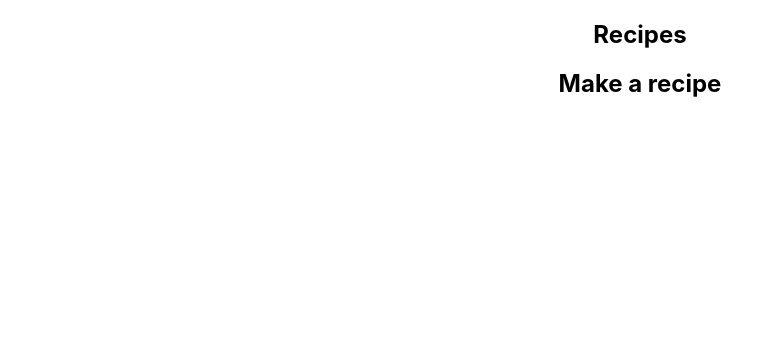
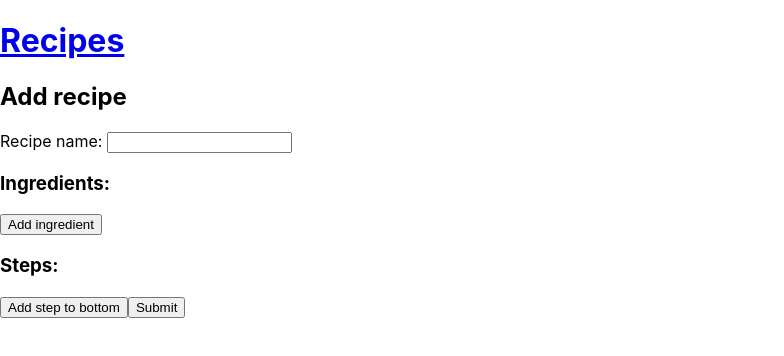
Before and after one commit to jimmywutangclan/recipe-repo, a React (Create React App) app: page /submit in a window 1280 px wide. Shown: the top 356 px of the page, without its empty margins (0-784 px from the left). Built offline with nearby package versions, Linux system fonts and the light colour scheme.

Commit message:
Added functionality to open and create recipe, as well as to open the edit page

```diff
--- a/src/App.js
+++ b/src/App.js
@@ -1,13 +1,11 @@
 import logo from './logo.svg';
-import './App.css';
+//import './App.css';
+import RecipesApp from './Components/RecipesApp';
 
 function App() {
   return (
     <div className="App">
-      <header>
-        <h2>Recipes</h2>
-        <h2>Make a recipe</h2>
-      </header>
+      <RecipesApp />
     </div>
   );
 }
--- /dev/null
+++ b/src/Components/AddRecipe.js
@@ -0,0 +1,76 @@
+import React, { useState } from 'react'
+
+export default function AddRecipe(props) {
+    const [name, setName] = useState('');
+    const [ingredients, setIngredients] = useState([]);
+    const [steps, setSteps] = useState([]);
+
+    // helper funcs for creating/adding/deleting ingredients
+
+    const deleteIngredient = (event, index) => {
+        event.preventDefault();
+        const clone = JSON.parse(JSON.stringify(ingredients));
+        clone.splice(index, 1);
+        setIngredients(clone);
+    };
+
+    const editIngredient = (event, index) => {
+        event.preventDefault();
+        const clone = JSON.parse(JSON.stringify(ingredients));
+        clone[index].ingredient = event.target.value;
+        setIngredients(clone);
+    }
+
+    const addIngredient = (event) => {
+        event.preventDefault();
+        const clone = JSON.parse(JSON.stringify(ingredients));
+        clone.push({ingredient: "", amount: 0, unit: ""});
+        setIngredients(clone);
+    }
+
+    // helper funcs for creating/adding/deleting steps
+
+    const deleteStep = (event, index) => {
+        event.preventDefault();
+        const clone = JSON.parse(JSON.stringify(steps));
+        clone.splice(index, 1);
+        setSteps(clone);
+    };
+
+    const editStep = (event, index) => {
+        event.preventDefault();
+        const clone = JSON.parse(JSON.stringify(steps));
+        clone[index].content = event.target.value;
+        setSteps(clone);
+    }
+
+    const addStepToEnd = (event) => {
+        event.preventDefault();
+        const clone = JSON.parse(JSON.stringify(steps));
+        clone.push({content: "", sublist: []});
+        setSteps(clone);
+    }
+
+    // the logic for rendering the HTML
+
+    const ingredientsForms = ingredients.map((ingredient, index) => <div><input type="text" value={ingredient.ingredient} onChange={(event) => editIngredient(event, index)}></input>
+        <button onClick={(event) => deleteIngredient(event, index)}>Delete</button></div>);
+    const stepsForms = steps.map((step, index) => <div><input type="text" value={step.content} onChange={(event) => editStep(event, index)}></input>
+        <button>Add step in between</button><button onClick={deleteStep}>Delete</button></div>);
+
+    return (
+        <div>
+            <h2>Add recipe</h2>
+            <form>
+                <label>Recipe name: <input type="text" value={name} onChange={(event) => setName(event.target.value)}></input></label>
+                <h3>Ingredients:</h3>
+                {ingredientsForms}
+                <button onClick={addIngredient}>Add ingredient</button>
+                <h3>Steps:</h3>
+                {stepsForms}
+                <button onClick={addStepToEnd}>Add step to bottom</button>
+                <button onClick={() => props.submitRecipe({name: name, ingredients: ingredients, steps: steps})}>Submit</button>
+            </form>
+        </div>
+    )
+}
--- /dev/null
+++ b/src/Components/EditRecipe.js
@@ -0,0 +1,34 @@
+import React, { useState } from 'react'
+import { useParams } from 'react-router'
+
+export default function EditRecipe(props) {
+    const recipeList = props.recipes;
+    const { id } = useParams();
+
+    const recipe = recipeList[id];
+
+    const [name, setName] = useState(recipe.name);
+    const [ingredients, setIngredients] = useState(recipe.ingredients);
+    const [steps, setSteps] = useState(recipe.steps);
+
+    const ingredientsForms = ingredients.map((ingredient, index) => <div><input type="text" value={ingredient.ingredient}></input><button>Delete</button></div>);
+    const stepsForms = steps.map((step, index) => <div><input type="text" value={step.content}></input><button>Add step below</button><button>Delete</button></div>);
+
+    return (
+        <div>
+            <div>
+                <h2>Edit recipe</h2>
+                <form>
+                    <label>Recipe name: <input type="text" value={name}></input></label>
+                    <h3>Ingredients:</h3>
+                    {ingredientsForms}
+                    <button>Add ingredient</button>
+                    <h3>Steps:</h3>
+                    {stepsForms}
+                    <button>Add step to bottom</button>
+                    <button>Submit</button>
+                </form>
+            </div>
+        </div>
+    )
+}
--- /dev/null
+++ b/src/Components/MainMenu.js
@@ -0,0 +1,10 @@
+import React from 'react'
+
+export default function MainMenu(props) {
+    return (
+        <div>
+            <a href="/submit">Submit new recipe</a>
+            {props.recipePreviews}
+        </div>
+    )
+}
--- /dev/null
+++ b/src/Components/Recipe.js
@@ -0,0 +1,44 @@
+import React, { useState } from 'react'
+import { useParams } from 'react-router'
+
+export default function RecipeFC(props) {
+    // load data from params and props
+    const { id } = useParams();
+
+    const [recipe, editRecipe] = useState(props.recipes[id]);
+
+    const stepsList = recipe.steps;
+    const ingredientsList = recipe.ingredients;
+
+    // function to change amount of an ingredient
+    // this displays the actual data after recompiling but not closing the webpage cache
+    const trackIngredientAmount = (ingredientId) => {
+        // the  problem here was that editRecipe of state wasn't working and replacing the value properly, by creating a copy of the object, mutating that and then editing, it works now
+        const clone = JSON.parse(JSON.stringify(recipe));
+
+        clone.ingredients[ingredientId].amount -= 1;
+        editRecipe(clone);
+    };
+
+    // creates html mapping
+    const htmlSteps = stepsList.map((step, index) => <li>{step.content}{step.sublist ? <ul>
+        {step.sublist.map((step, index) => <li>{step}</li>)}
+    </ul> : ''}</li>)
+    const htmlIngredients = ingredientsList.map((ingredient, index) => <li>{ingredient.amount + " " + ingredient.unit + " " + ingredient.ingredient}
+        <button onClick={() => trackIngredientAmount(index)}>Track amount</button></li>);
+
+    // return recipe html
+    return (
+        <div>
+            <a href={"/edit/" + id}>Edit</a>
+            <h2>{recipe.name}</h2>
+            <h3>Ingredients:</h3>
+            <ul>
+                {htmlIngredients}
+            </ul>
+            <h3>Steps:</h3>
+            <ul>
+                {htmlSteps}
+            </ul>
+        </div>);
+}
--- /dev/null
+++ b/src/Components/RecipesApp.js
@@ -0,0 +1,44 @@
+import React, { Component } from 'react'
+import Recipe from './Recipe';
+import {BrowserRouter, Switch, Navigate, useNavigate, Link, Route, Routes, useParams } from 'react-router-dom';
+import MainMenu from './MainMenu';
+import AddRecipe from './AddRecipe';
+import EditRecipe from './EditRecipe';
+
+const recipes = [{name: "Pizza", ingredients: [{ingredient: "tomato", amount: 5, unit: "fruits"}, {ingredient: "flour", amount: 5, unit: "cups"}], steps: [{content: "Make dough"}, {content: "Add sauce", sublist: ["Make cheese"]}]}, {name: "Burger", ingredients: [{ingredient: "beef", amount: 10, unit: "kg"}], steps: [{content: "do beef stuff"}, {content: "flip"}]}];
+
+export default class RecipesApp extends Component {
+    constructor(props) {
+        super(props);
+        this.state = { recipes: localStorage.getItem('recipes') ? JSON.parse(localStorage.getItem('recipes')) : [] };
+    }
+
+    // helper functions to work with data
+    submitRecipe = (recipe) => {
+        const recipeCopy = this.state.recipes;
+        recipeCopy.push(recipe);
+        this.setState({ recipes: recipeCopy });
+        localStorage.setItem('recipes', JSON.stringify(recipeCopy));
+        alert(localStorage.getItem('recipes'));
+    };
+
+    render() {
+        const recipeList = this.state.recipes;
+        const recipeHtml = recipeList.map((recipe, index) => <h2><a href={"/recipes/" + index}>{recipe.name}</a></h2>)
+
+        return (
+            <BrowserRouter>
+                <div>
+                    <h1><a href="/">Recipes</a></h1>
+                    <Routes>
+                        <Route path="/" element={<MainMenu recipePreviews={recipeHtml} />} />
+                        <Route path="/submit" element={<AddRecipe submitRecipe={this.submitRecipe}/>} />
+                        <Route path="/recipes/:id" element={<Recipe recipes={this.state.recipes} />} />
+                        <Route path="/edit/:id" element={<EditRecipe recipes={this.state.recipes} />} />
+                        <Route path="/*" element={<h1>Out of bounds</h1>} />
+                    </Routes>
+                </div>
+            </BrowserRouter>
+        )
+    }
+}
```
